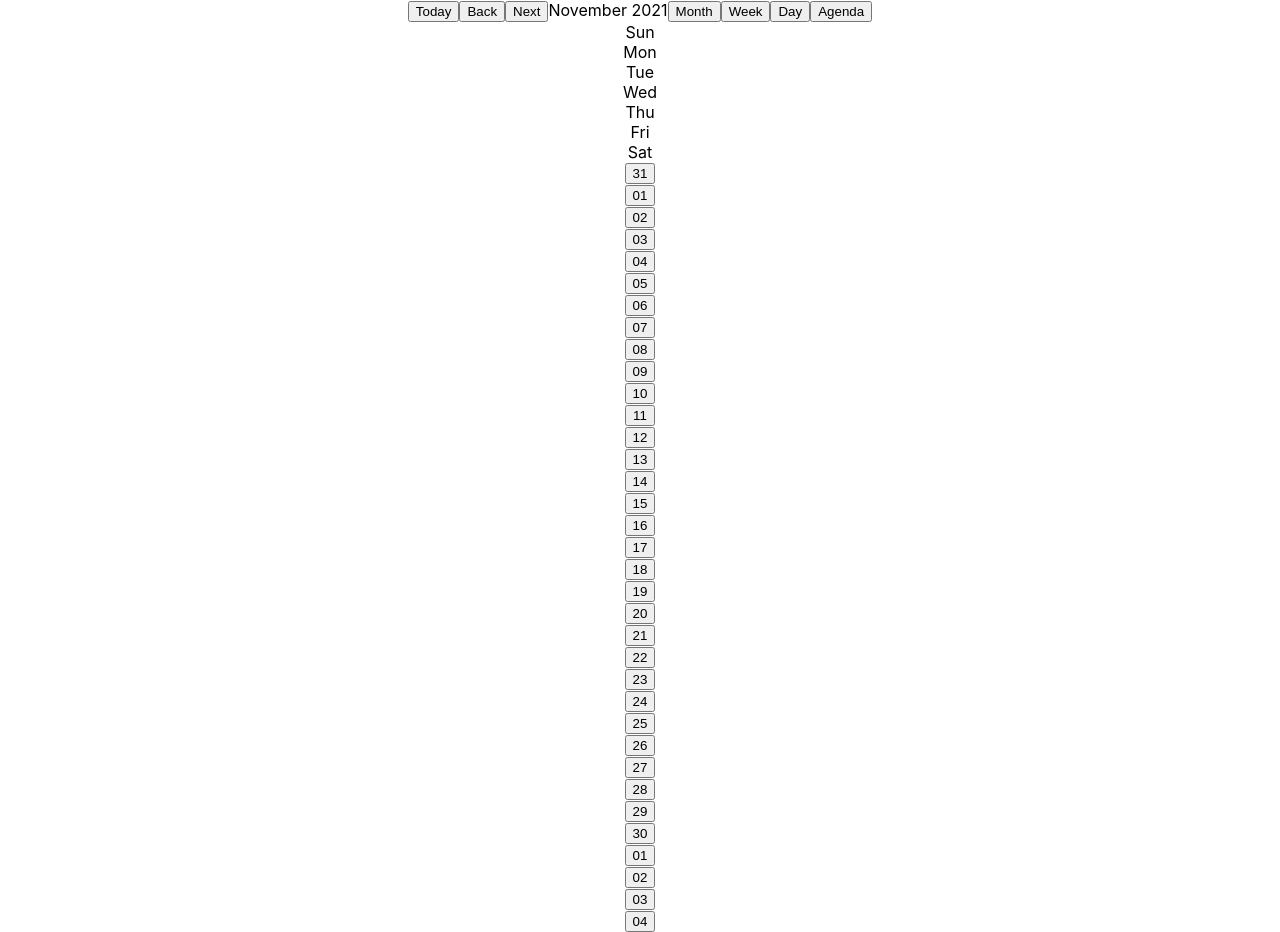
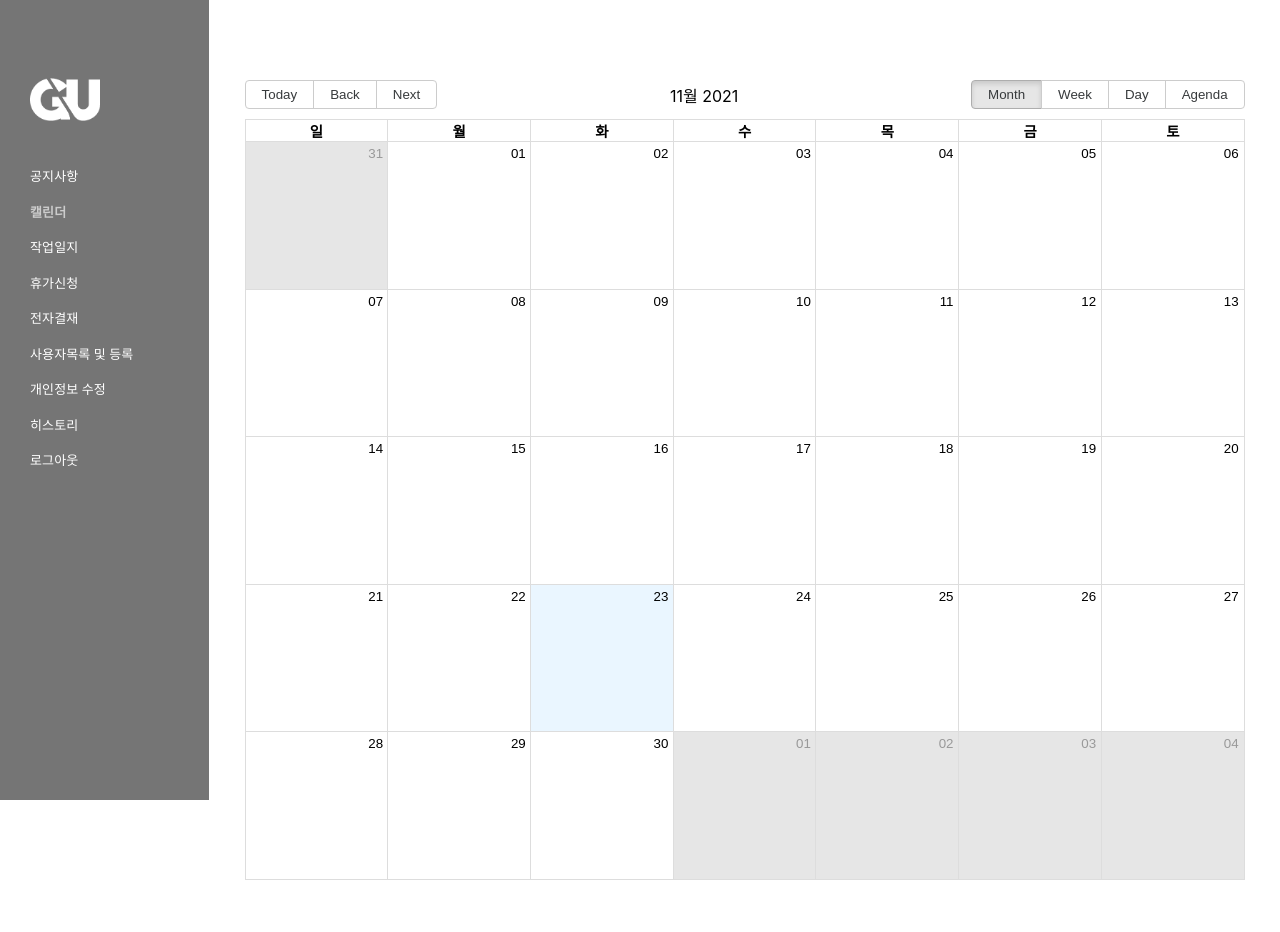
Before and after one commit to eunah3693/p_managementReact, a React (Create React App) app: page /calendar in a window 1280 px wide. After the commit the page ends 880 px from the top, so only its background shows below. Built offline with nearby package versions, Linux system fonts and the light colour scheme.

Commit message:
big calendar install, locale ko

```diff
--- /dev/null
+++ b/src/component/BigCalendar.js
@@ -0,0 +1,33 @@
+import { Calendar, momentLocalizer } from 'react-big-calendar';
+import moment from 'moment';
+import 'moment/locale/ko';
+import 'react-big-calendar/lib/css/react-big-calendar.css';
+import { makeStyles } from '@material-ui/core/styles';
+
+const useStyles = makeStyles((theme) => ({
+  layout:{
+    paddingTop:"80px"
+  }
+}));
+
+moment.locale('ko-kr');
+const localizer = momentLocalizer(moment)
+
+
+function BigCalendar(){
+  const classes = useStyles();
+
+  return (
+    <div className={classes.layout}>
+        <Calendar
+          localizer={localizer}
+          startAccessor="start"
+          endAccessor="end"
+          style={{ height: 800 , width: 1000 }}
+        />
+    </div>
+  );
+
+}
+
+export default BigCalendar;
--- a/src/pages/WorkCalendar.js
+++ b/src/pages/WorkCalendar.js
@@ -1,16 +1,38 @@
 import { Calendar, momentLocalizer } from 'react-big-calendar'
 import moment from 'moment'
+import { makeStyles } from '@material-ui/core/styles';
+import 'react-big-calendar/lib/css/react-big-calendar.css';
+import Nav from '../component/Nav';
+import BigCalendar from '../component/BigCalendar';
 
-const localizer = momentLocalizer(moment)
 
-const WorkCalendar = props => (
-  <div>
-    <Calendar
-      localizer={localizer}
-      startAccessor="start"
-      endAccessor="end"
-      style={{ height: 500 }}
-    />
-  </div>
-)
+const useStyles = makeStyles((theme) => ({
+  layout:{
+      display:"flex",
+      "& a":{
+          textDecoration:"none"
+      }
+  },
+  content:{
+    width:"100%",
+    display:"flex",
+    alignItems:"center",
+    flexDirection:"column"
+  },
+}));
+
+function WorkCalendar(){
+  const classes = useStyles();
+
+  return (
+    <div className={classes.layout}>
+      <Nav nameOn="캘린더"></Nav>
+      <div className={classes.content}>
+        <BigCalendar></BigCalendar>
+      </div>
+    </div>
+  );
+
+}
+
 export default WorkCalendar;
```
